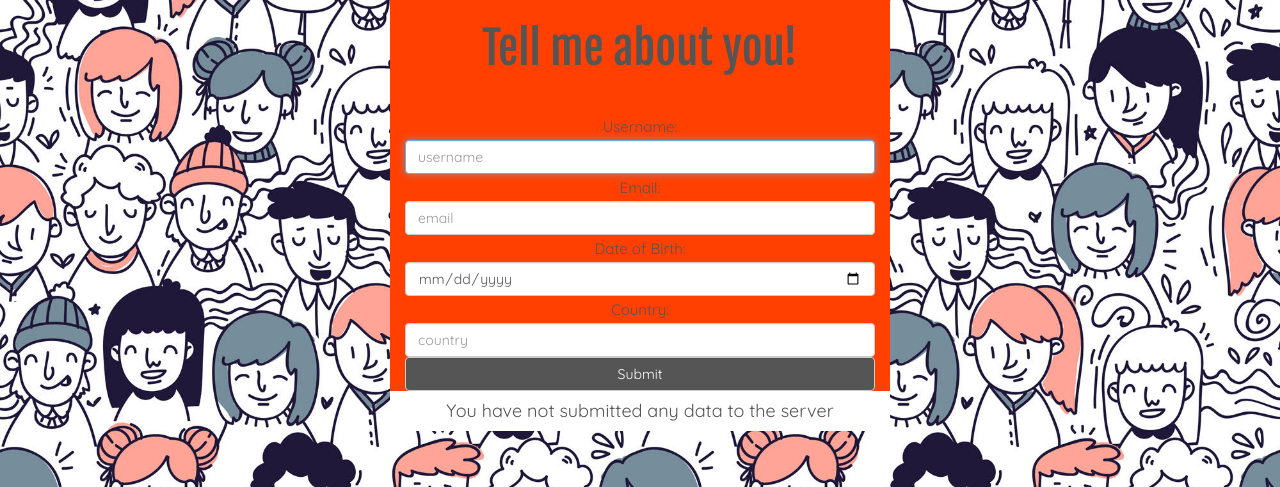
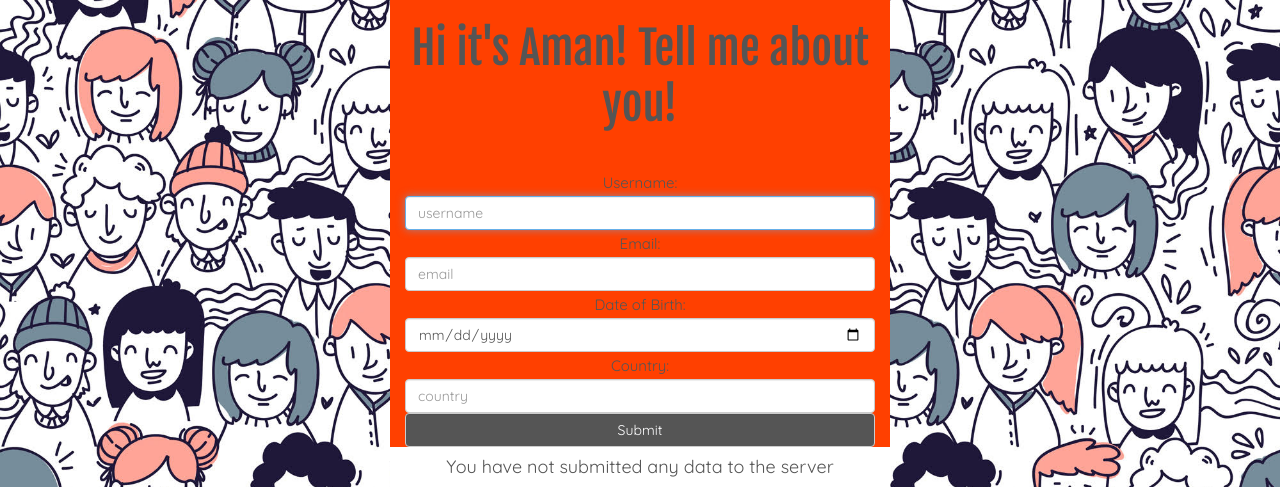
Before and after one commit to megabubz/wahoo, a PHP site: page /PostExercise_Yaqi_v2.php in a window 1280 px wide. Shown: the top 487 px of the page. Run offline with PHP 8.4, Linux system fonts and the light colour scheme.

Commit message:
Aman adds her really helpful comment

```diff
--- a/PostExercise_Yaqi_v2.php
+++ b/PostExercise_Yaqi_v2.php
@@ -13,7 +13,7 @@
 <body class="bg text-center">
     <div class="bg-1 container text-center">
 
-    <h3 class="margin">Tell me about you!</h3><br>
+    <h3 class="margin">Hi it's Aman! Tell me about you!</h3><br>
 
         <form action="" method="POST">
             Username: <input class="form-control" type="text"   name="username" placeholder="username" autofocus="true" required />
```
